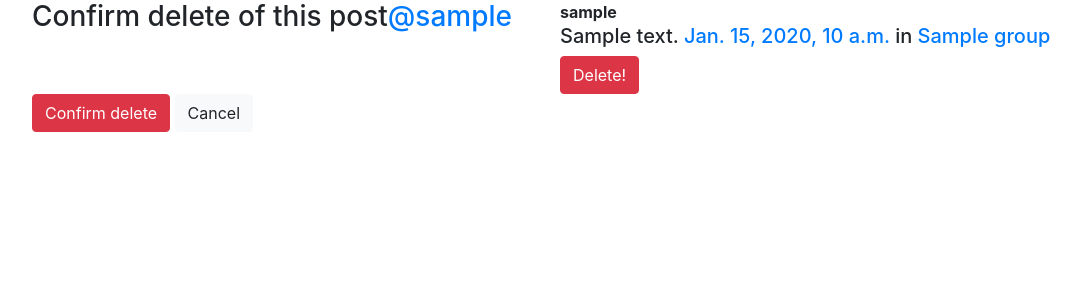
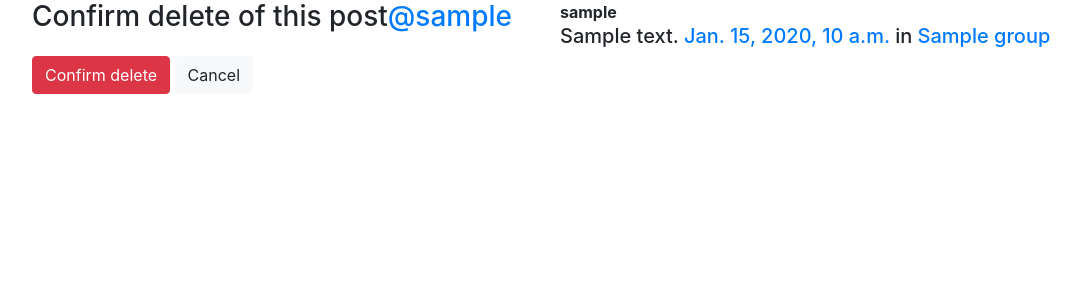
Before and after one commit to JaworskiAleksander/social_site, a Django app: page /posts/delete/1/ in a window 1280 px wide. Shown: the part 58-358 px from the top of the page, without its empty margins (53-1134 px from the left). Run offline with Django 3.2, Linux system fonts and the light colour scheme; a user stored in the database is signed in; tables that the repository leaves empty hold one stand-in row (values such as "Sample post"); some libraries are stand-ins or nearby versions.

Commit message:
changed true to True, a correct form

```diff
--- a/social_site/posts/templates/posts/post_confirm_delete.html
+++ b/social_site/posts/templates/posts/post_confirm_delete.html
@@ -5,7 +5,7 @@
     {% comment %}
         inject post template, with post being equal to object that called it, and hide delete button
     {% endcomment %}
-    {% include 'posts/_post.html' with post=object hide_delete=true %}
+    {% include 'posts/_post.html' with post=object hide_delete=True %}
 </div>
 
 <form method="post">
```
